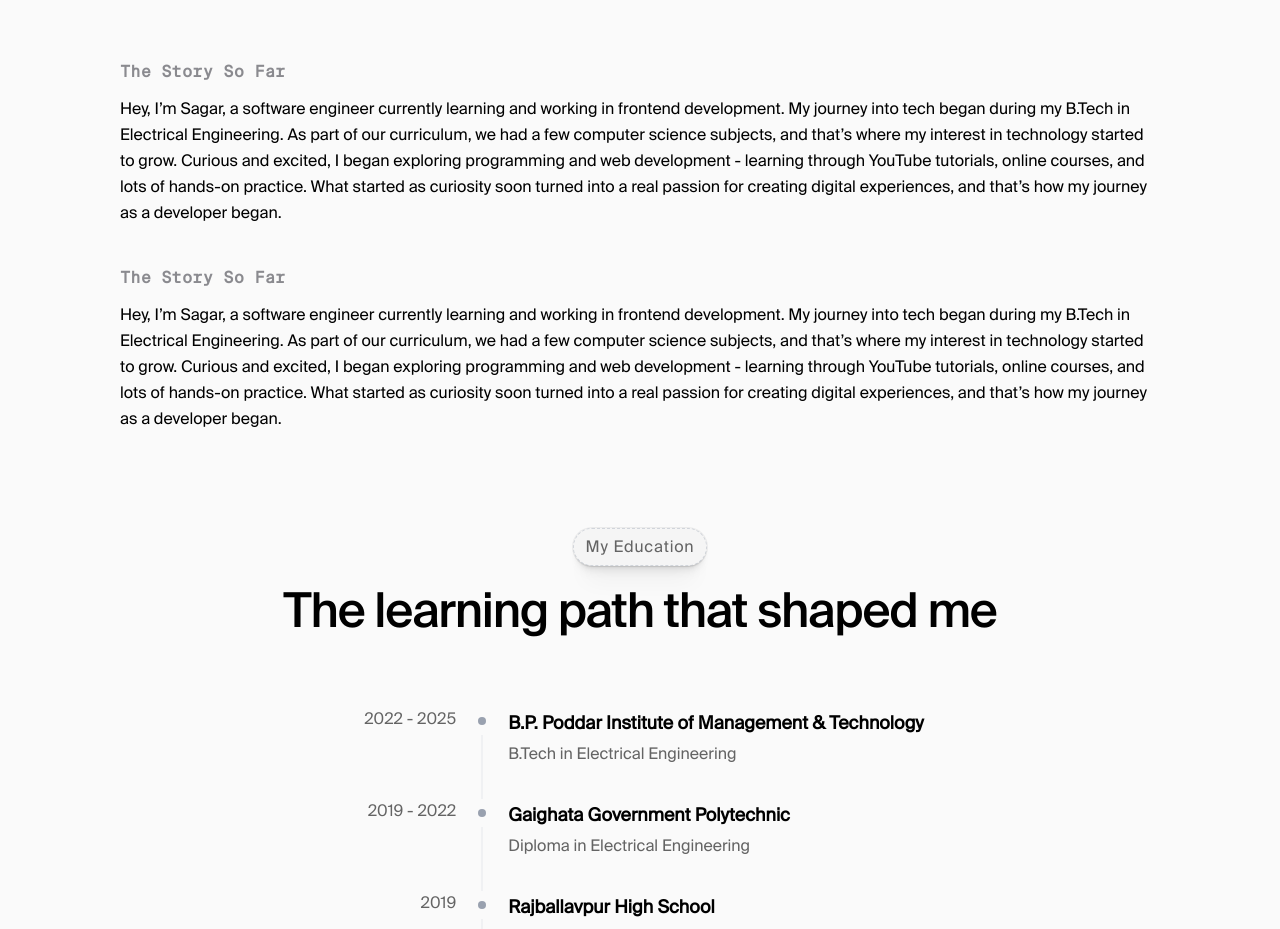
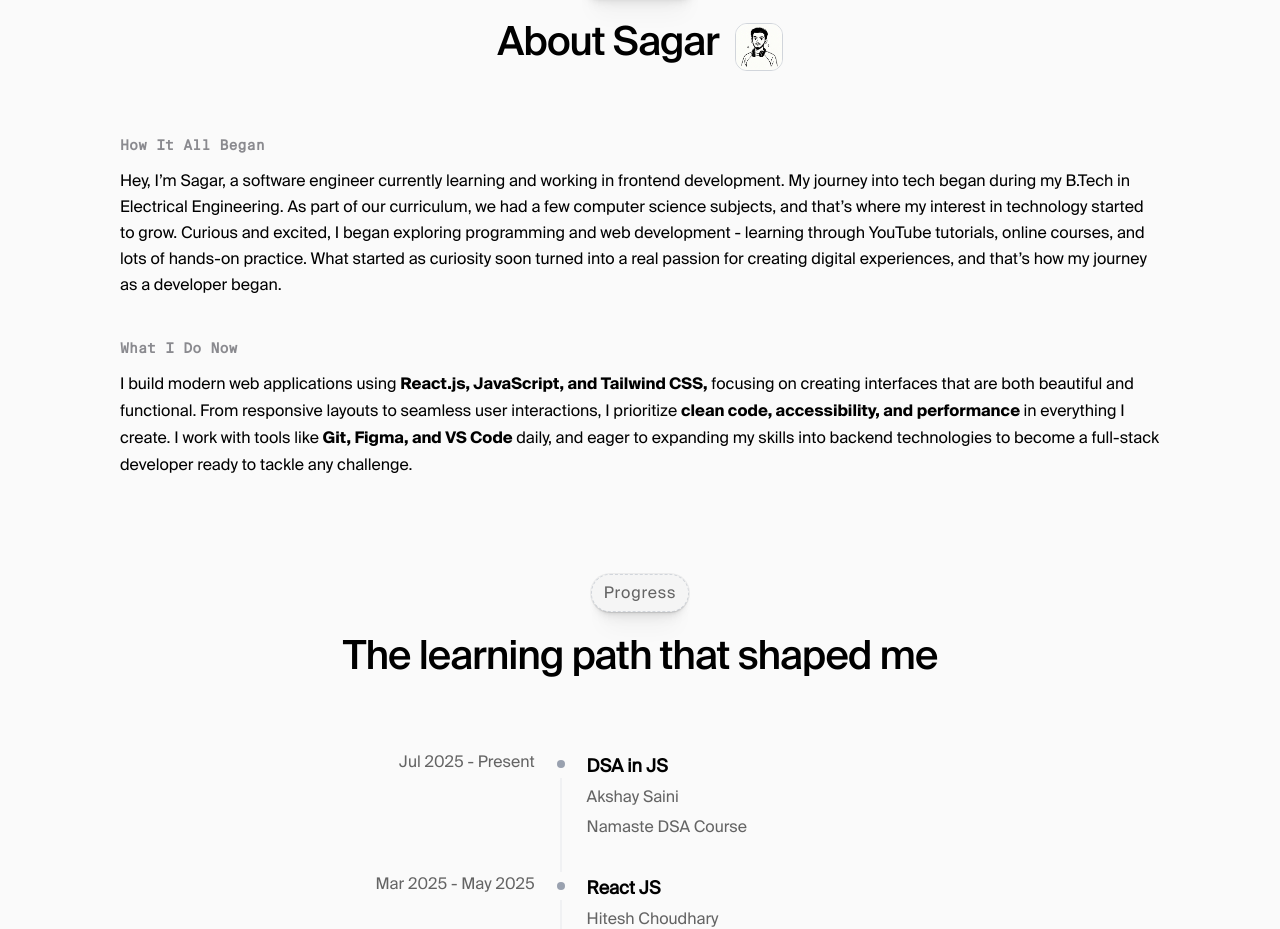
Before and after one commit to devxsagar/my-portfolio, a React (Vite) app: page /about-me in a window 1280 px wide. Shown: the part 160-1089 px from the top of the page. Built offline with nearby package versions, Linux system fonts and the light colour scheme; a web font is replaced by a local one.

Commit message:
Update: some styles

```diff
--- a/src/components/HeroFooter.jsx
+++ b/src/components/HeroFooter.jsx
@@ -43,7 +43,7 @@ const HeroFooter = () => {
         </span>
 
         <motion.span
-          className={`absolute left-1/2 -translate-x-1/2 -top-10 font-caveat text-xl whitespace-nowrap
+          className={`absolute left-1/2 -translate-x-1/2 -top-8 md:-top-10 font-caveat text-xs md:text-base lg:text-xl whitespace-nowrap
           `}
           animate={emailHovered ? { opacity: 1, y: 0 } : { opacity: 0, y: 10 }}
           transition={{ duration: 0.3 }}
--- a/src/components/SectionHeader.jsx
+++ b/src/components/SectionHeader.jsx
@@ -1,6 +1,7 @@
+import { img } from "motion/react-client";
 import RevealTextEffect from "./RevealTextEffect";
 
-const SectionHeader = ({ heading, subHeading }) => {
+const SectionHeader = ({ heading, subHeading, isAbout }) => {
   return (
     <header className="text-center mb-8 md:mb-10 lg:mb-16">
       <h2
@@ -10,9 +11,18 @@ const SectionHeader = ({ heading, subHeading }) => {
       >
         {heading}
       </h2>
-      <p className=" max-sm:max-w-[70vw] mx-auto tracking-tight text-2xl sm:text-3xl md:text-[3rem] font-suisse-medium mt-5">
-        <RevealTextEffect text={subHeading} />
-      </p>
+      <div className={`${isAbout && "flex items-end gap-4"}`}>
+        <p className="max-sm:max-w-[70vw] mx-auto tracking-tight text-xl sm:text-2xl md:text-[2.5rem] font-suisse-medium mt-5">
+          <RevealTextEffect text={subHeading} />
+        </p>
+        {isAbout && (
+          <img
+            src="/pp.jpg"
+            alt="profile-pic"
+            className="w-[30px] h-[30px] md:w-[48px] md:h-[48px] lg:w-[48px] lg:h-[48px] border border-border rounded-lg md:rounded-xl lg:rounded-xl"
+          />
+        )}
+      </div>
     </header>
   );
 };
--- a/src/components/TimeLine.jsx
+++ b/src/components/TimeLine.jsx
@@ -1,9 +1,9 @@
 
-const TimeLine = ({ year, instituteName, degree }) => {
+const TimeLine = ({ year, course, instructor, source }) => {
   return (
     <div className="flex gap-x-3">
       {/* Left Content */}
-      <div className="w-25 min-w-25 text-end">
+      <div className="w-50 min-w-25 text-end">
         <span className="text-xs md:text-sm lg:text-base text-text-secondary">{year}</span>
       </div>
       {/* End Left Content */}
@@ -20,10 +20,13 @@ const TimeLine = ({ year, instituteName, degree }) => {
       <div className="grow pt-0.5 pb-8">
         <h3 className="flex gap-x-1.5 font-semibold text-text-primary text-sm md:text-base lg:text-lg">
 
-          {instituteName}
+          {course}
         </h3>
         <p className="mt-1 text-xs md:text-sm lg:text-base text-text-secondary leading-relaxed">
-          {degree}
+          {instructor}
+        </p>
+        <p className="mt-1 text-xs md:text-sm lg:text-base text-text-secondary leading-relaxed">
+          {source}
         </p>
       </div>
       {/* End Right Content */}
--- a/src/index.css
+++ b/src/index.css
@@ -57,3 +57,9 @@
 .hover-transition {
   transition: all 0.3s ease-in-out;
 }
+
+@layer components {
+  .highlight {
+    @apply font-suisse-bold;
+  }
+}
--- a/src/pages/AboutMe.jsx
+++ b/src/pages/AboutMe.jsx
@@ -1,32 +1,41 @@
 import SectionHeader from "../components/SectionHeader";
 import Education from "../sections/Education";
-import { storySoFar } from "../utils/constants";
+import { howItBegan } from "../utils/constants";
 
 const AboutMe = () => {
   return (
-    <div className="relative min-h-screen pt-10 pb-30 md:pb-40 lg:pb-50">
+    <div className="relative min-h-screen pt-30 pb-30 md:pb-40 lg:pb-50">
       <div className="w-full xl:w-[1200px] px-[2rem] sm:px-[3rem] md:px-[4rem] lg:px-[5rem] mx-auto">
         {/* About Me */}
-        <section >
+        <section>
           <div className="flex items-center justify-center">
-            <SectionHeader heading="My journey" subHeading="About Sagar" />
-
+            <SectionHeader
+              heading="My journey"
+              subHeading="About Sagar"
+              isAbout="true"
+            />
           </div>
-          <article >
-            <h3 className="font-suisse-mono font-extrabold text-base text-text-grey opacity-70 ">
-              The Story So Far
+          <article>
+            <h3 className="font-suisse-mono font-extrabold text-[14px] text-base text-text-grey opacity-70 ">
+              How It All Began
             </h3>
-            <p className="text-[15px] md:text-base text-text-light mt-3 leading-relaxed">
-              {storySoFar}
+            <p className="text-[14px] md:text-base text-text-light mt-3 leading-relaxed">
+              {howItBegan}
             </p>
           </article>
 
           <article className="mt-10">
-            <h3 className="font-suisse-mono font-extrabold text-base text-text-grey opacity-70 ">
-              The Story So Far
+            <h3 className="font-suisse-mono text-[14px] font-extrabold text-base text-text-grey opacity-70 ">
+              What I Do Now
             </h3>
-            <p className="text-[15px] md:text-base text-text-light mt-3 leading-relaxed">
-              {storySoFar}
+            <p className="text-[14px] md:text-base text-text-light mt-3 leading-relaxed">
+              I build modern web applications using <span className="highlight">React.js, JavaScript, and
+              Tailwind CSS,</span> focusing on creating interfaces that are both
+              beautiful and functional. From responsive layouts to seamless user
+              interactions, I prioritize <span className="highlight">clean code, accessibility, and
+              performance </span> in everything I create. I work with tools like <span className="highlight">Git, Figma, and VS Code </span> daily, and eager to expanding my skills
+              into backend technologies to become a full-stack developer ready
+              to tackle any challenge.
             </p>
           </article>
         </section>
@@ -35,11 +44,11 @@ const AboutMe = () => {
         <section className="mt-16 md:mt-20 lg:mt-24">
           <div>
             <SectionHeader
-              heading="My Education"
+              heading="Progress"
               subHeading="The learning path that shaped me"
             />
           </div>
-          <article >
+          <article>
             <Education />
           </article>
         </section>
--- a/src/sections/Education.jsx
+++ b/src/sections/Education.jsx
@@ -1,4 +1,4 @@
-import { AnimatePresence, motion } from "motion/react";
+import { motion } from "motion/react";
 import TimeLine from "../components/TimeLine";
 import { educationDetails } from "../utils/constants";
 
--- a/src/utils/constants.js
+++ b/src/utils/constants.js
@@ -1,5 +1,7 @@
 export const email = "mitrasagar10@gmail.com";
+
 export const location = "Kolkata, India";
+
 export const navLinks = [
   { name: "Projects", href: "/projects" },
   { name: "Resume", href: "/" },
@@ -18,28 +20,33 @@ export const quickLinks = [
   { link: "Projects", href: "/projects" },
 ];
 
-export const storySoFar =
+export const howItBegan =
   "Hey, I’m Sagar, a software engineer currently learning and working in frontend development. My journey into tech began during my B.Tech in Electrical Engineering. As part of our curriculum, we had a few computer science subjects, and that’s where my interest in technology started to grow. Curious and excited, I began exploring programming and web development - learning through YouTube tutorials, online courses, and lots of hands-on practice. What started as curiosity soon turned into a real passion for creating digital experiences, and that’s how my journey as a developer began.";
+
 
 export const educationDetails = [
   {
-    instituteName: "B.P. Poddar Institute of Management & Technology",
-    year: "2022 - 2025",
-    degree: "B.Tech in Electrical Engineering",
+    year: "Jul 2025 - Present",
+    course: "DSA in JS",
+    instructor: "Akshay Saini",
+    source: "Namaste DSA Course"
   },
   {
-    year: "2019 - 2022",
-    instituteName: "Gaighata Government Polytechnic",
-    degree: "Diploma in Electrical Engineering",
+    year: "Mar 2025 - May 2025",
+    course: "React JS",
+    instructor: "Hitesh Choudhary",
+    source: "Chai aur Code (Youtube)"
   },
   {
-    year: "2019",
-    instituteName: "Rajballavpur High School",
-    degree: "Higher Secondary",
+    year: "Jan 2025 - Feb 2025",
+    course: "JavaScript",
+    instructor: "Hitesh Choudhary & Akshay Saini",
+    source: "Chai aur Code (Youtube) & Akshay Saini (Youtube)"
   },
-    {
-    year: "2017",
-    instituteName: "Rajballavpur High School",
-    degree: "Secondary",
+  {
+    year: "Jan 2025",
+    course: "HTML & CSS Fundamentals",
+    instructor: "Love Babbar",
+    source: "Code Help (Youtube)"
   },
 ];
```
